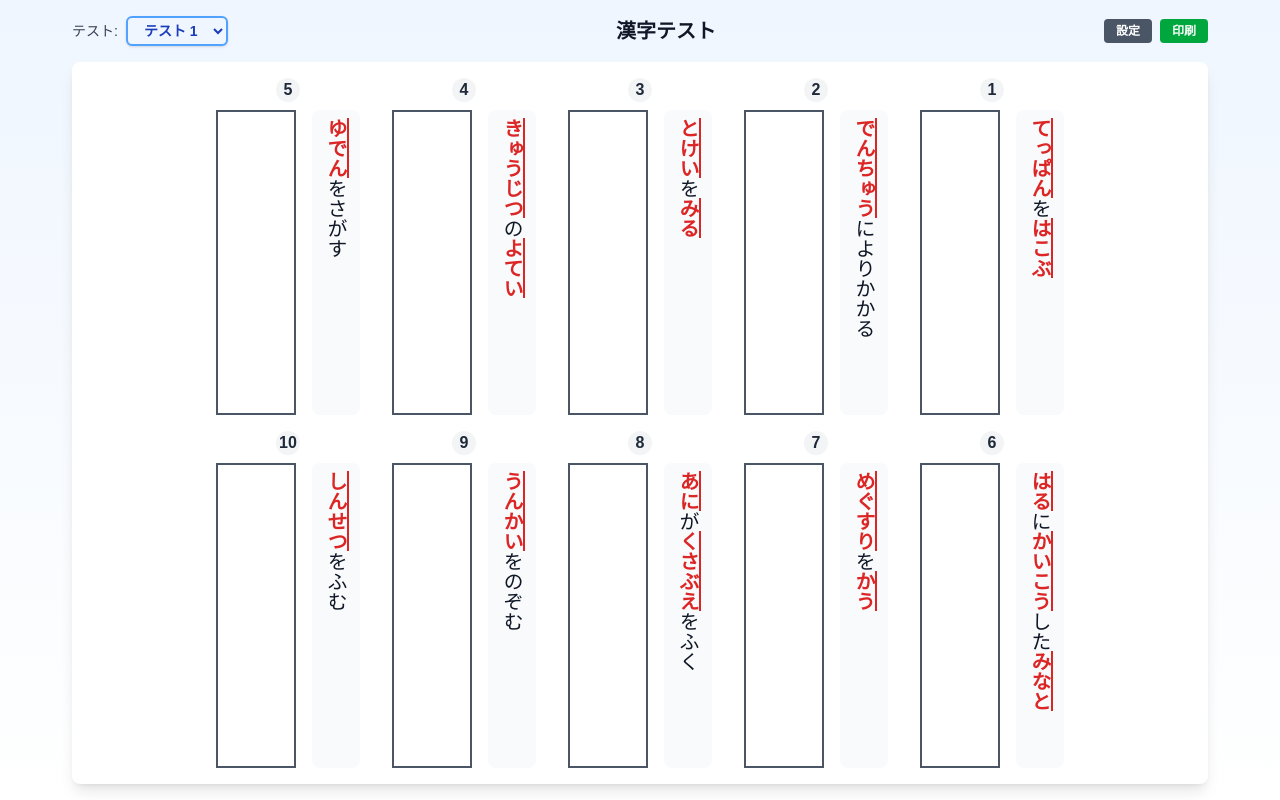
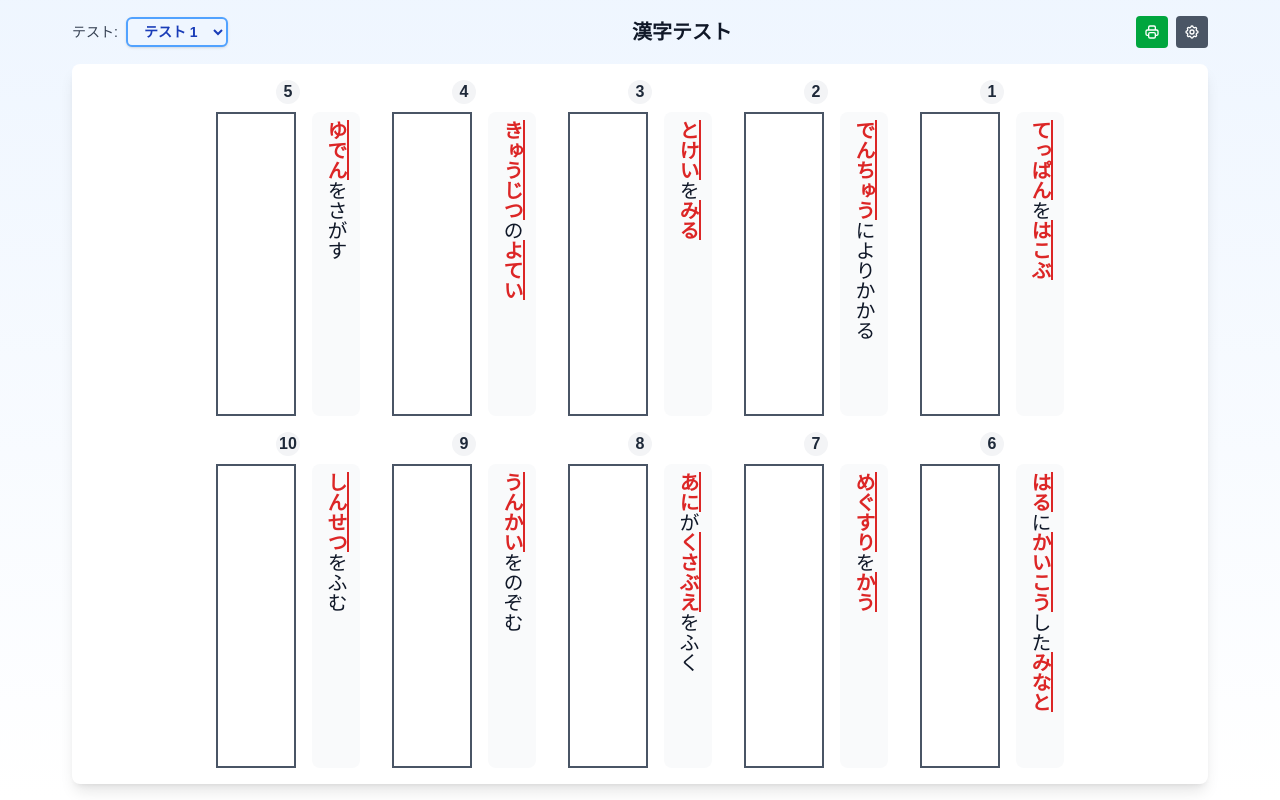
Before and after one commit to ayukatawago/kanji-study-app, a Next.js app: page / in a window 1280 px wide. Built offline with nearby package versions, Linux system fonts and the light colour scheme.

Commit message:
Update Header UI

```diff
--- a/src/app/components/Header.tsx
+++ b/src/app/components/Header.tsx
@@ -35,16 +35,23 @@
       </h1>
       <div className="flex items-center gap-2">
         <button
-          onClick={onSettingsClick}
-          className="bg-gray-600 hover:bg-gray-700 text-white font-bold py-1 px-3 rounded text-xs transition-colors"
+          onClick={onPrint}
+          className="bg-green-600 hover:bg-green-700 text-white font-bold py-2 px-2 rounded transition-colors"
+          title="印刷"
         >
-          設定
+          <svg className="w-4 h-4" fill="none" stroke="currentColor" viewBox="0 0 24 24">
+            <path strokeLinecap="round" strokeLinejoin="round" strokeWidth={2} d="M17 17h2a2 2 0 002-2v-4a2 2 0 00-2-2H5a2 2 0 00-2 2v4a2 2 0 002 2h2m2 4h6a2 2 0 002-2v-4a2 2 0 00-2-2H9a2 2 0 00-2 2v4a2 2 0 002 2zm8-12V5a2 2 0 00-2-2H9a2 2 0 00-2 2v4h10z" />
+          </svg>
         </button>
         <button
-          onClick={onPrint}
-          className="bg-green-600 hover:bg-green-700 text-white font-bold py-1 px-3 rounded text-xs transition-colors"
+          onClick={onSettingsClick}
+          className="bg-gray-600 hover:bg-gray-700 text-white font-bold py-2 px-2 rounded transition-colors"
+          title="設定"
         >
-          印刷
+          <svg className="w-4 h-4" fill="none" stroke="currentColor" viewBox="0 0 24 24">
+            <path strokeLinecap="round" strokeLinejoin="round" strokeWidth={2} d="M10.325 4.317c.426-1.756 2.924-1.756 3.35 0a1.724 1.724 0 002.573 1.066c1.543-.94 3.31.826 2.37 2.37a1.724 1.724 0 001.065 2.572c1.756.426 1.756 2.924 0 3.35a1.724 1.724 0 00-1.066 2.573c.94 1.543-.826 3.31-2.37 2.37a1.724 1.724 0 00-2.572 1.065c-.426 1.756-2.924 1.756-3.35 0a1.724 1.724 0 00-2.573-1.066c-1.543.94-3.31-.826-2.37-2.37a1.724 1.724 0 00-1.065-2.572c-1.756-.426-1.756-2.924 0-3.35a1.724 1.724 0 001.066-2.573c-.94-1.543.826-3.31 2.37-2.37.996.608 2.296.07 2.572-1.065z" />
+            <path strokeLinecap="round" strokeLinejoin="round" strokeWidth={2} d="M15 12a3 3 0 11-6 0 3 3 0 016 0z" />
+          </svg>
         </button>
       </div>
     </div>
```
